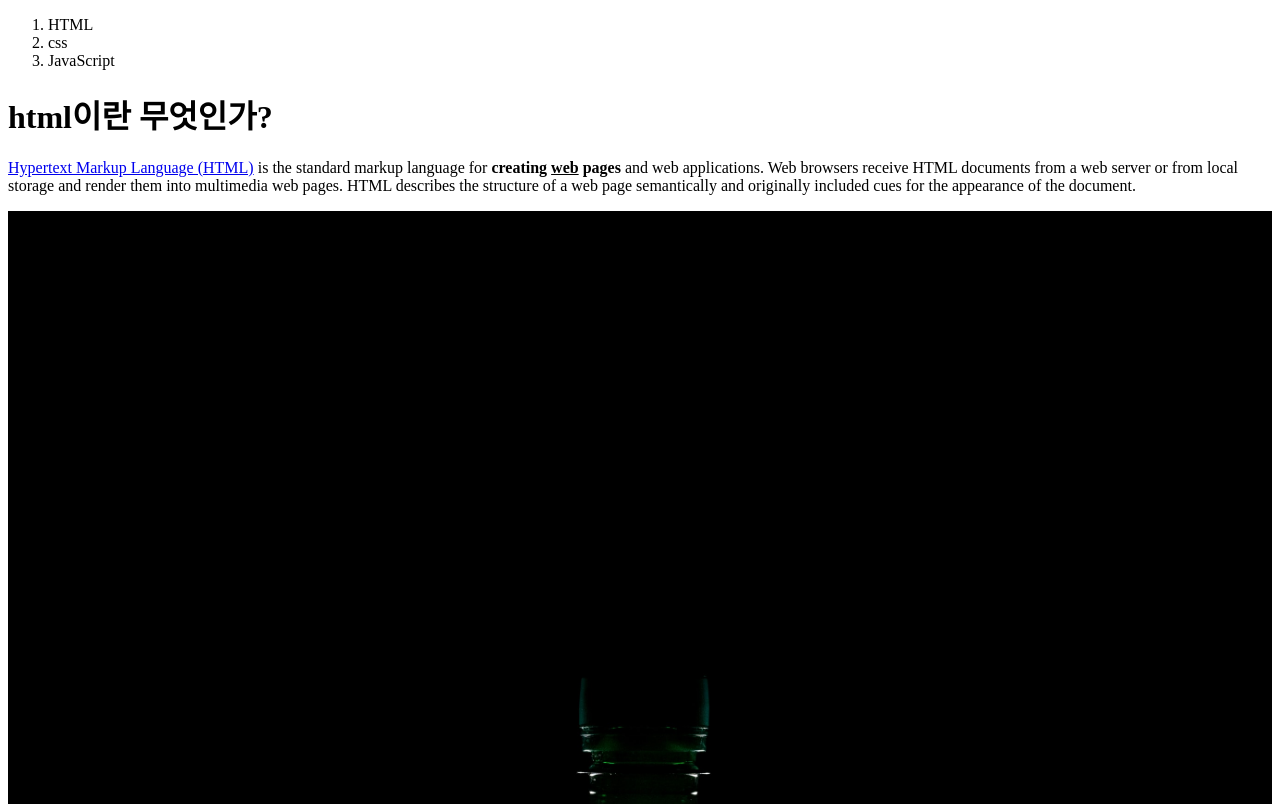
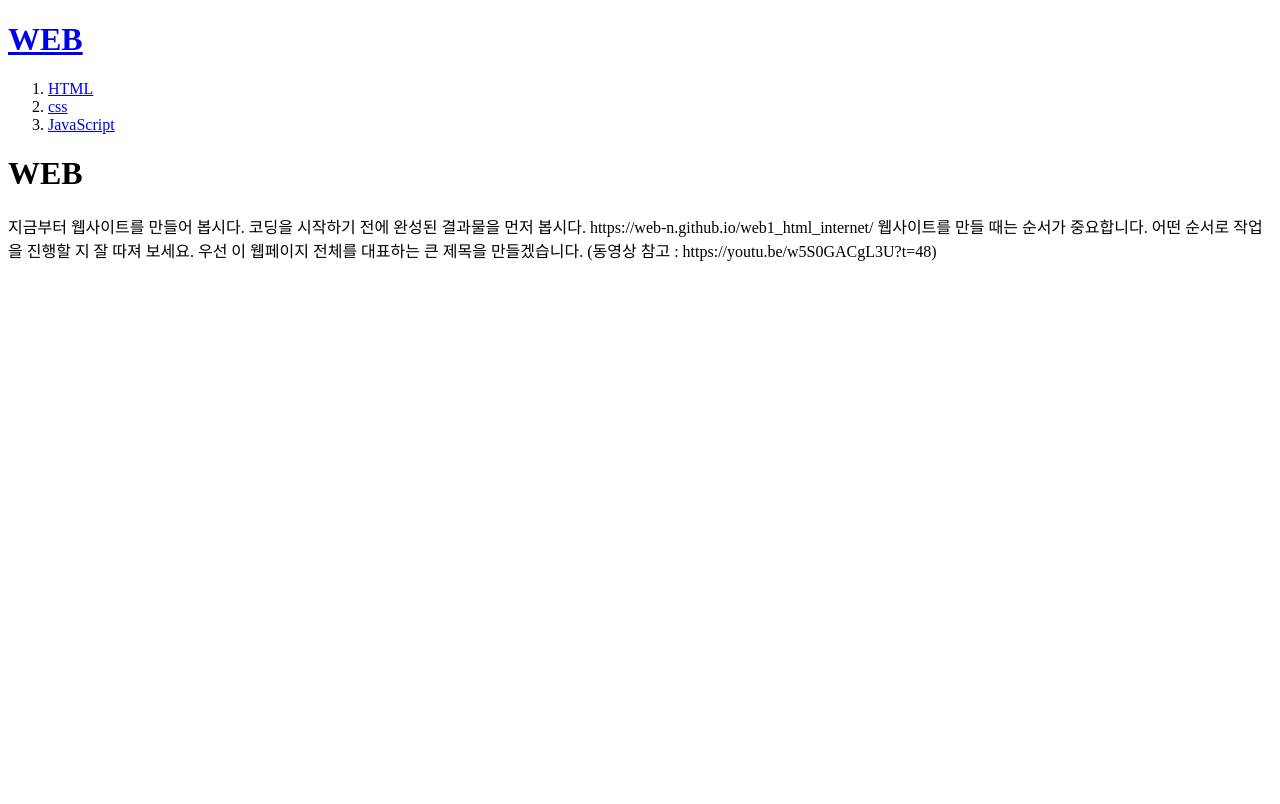
Before and after one commit to ilsik/web1, a plain HTML site: page index.html in a window 1280 px wide. Shown: the top 804 px of the page. Drawn offline with Linux system fonts and the light colour scheme.

Commit message:
version 2

```diff
--- a/index.html
+++ b/index.html
@@ -1,24 +1,44 @@
 <!doctype html>
 <html>
 <head>
-<title>WEB1 - html</title>
+<title>WEB1 - Welcome</title>
 <meta charset="utf-8">
 </head>
 <body>
+  <h1><a href="index.html">WEB</a></h1>
   <ol>
-    <li>HTML</li>
-    <li>css </li>
-    <li>JavaScript</li>
+    <li><a href="1.html">HTML</a></li>
+    <li><a href="2.html">css</a></li>
+    <li><a href="3.html">JavaScript</a></li>
   </ol>
-  <h1>html이란 무엇인가?</h1>
-  <p><a href="https://www.w3.org/TR/html52/">Hypertext Markup Language (HTML)</a> is the standard markup
-  language for <strong>creating <u>web</u> pages</strong> and web applications.
-  Web browsers receive HTML documents from a web server or from local storage and render them into multimedia web pages.
-   HTML describes the structure of a web page semantically and originally included cues for the appearance of the document.</p>
-  <img src="coding.jpg"width="100%">
-  <p>HTML elements are the building blocks of HTML pages.
-   With HTML constructs, images and other objects, such as interactive forms, may be embedded into the rendered page.
-   It provides a means to create structured documents by denoting structural semantics for text such as headings, paragraphs, lists, links, quotes and other items.
-   HTML elements are delineated by tags, written using angle brackets.</p>
+  <h1>WEB</h1>
+  <p>
+        지금부터
+        웹사이트를 만들어 봅시다.
+
+
+
+
+
+        코딩을 시작하기 전에
+        완성된 결과물을 먼저 봅시다.
+        https://web-n.github.io/web1_html_internet/
+
+
+
+
+
+        웹사이트를 만들 때는
+        순서가 중요합니다.
+        어떤 순서로 작업을 진행할 지 잘 따져 보세요.
+
+
+
+
+
+        우선 이 웹페이지 전체를 대표하는
+        큰 제목을 만들겠습니다.
+        (동영상 참고 : https://youtu.be/w5S0GACgL3U?t=48)
+  </p>
 </body>
 </html>
```
Also changed, not shown: 2.html (+5 -4 lines), 3.html (+4 -3 lines).
